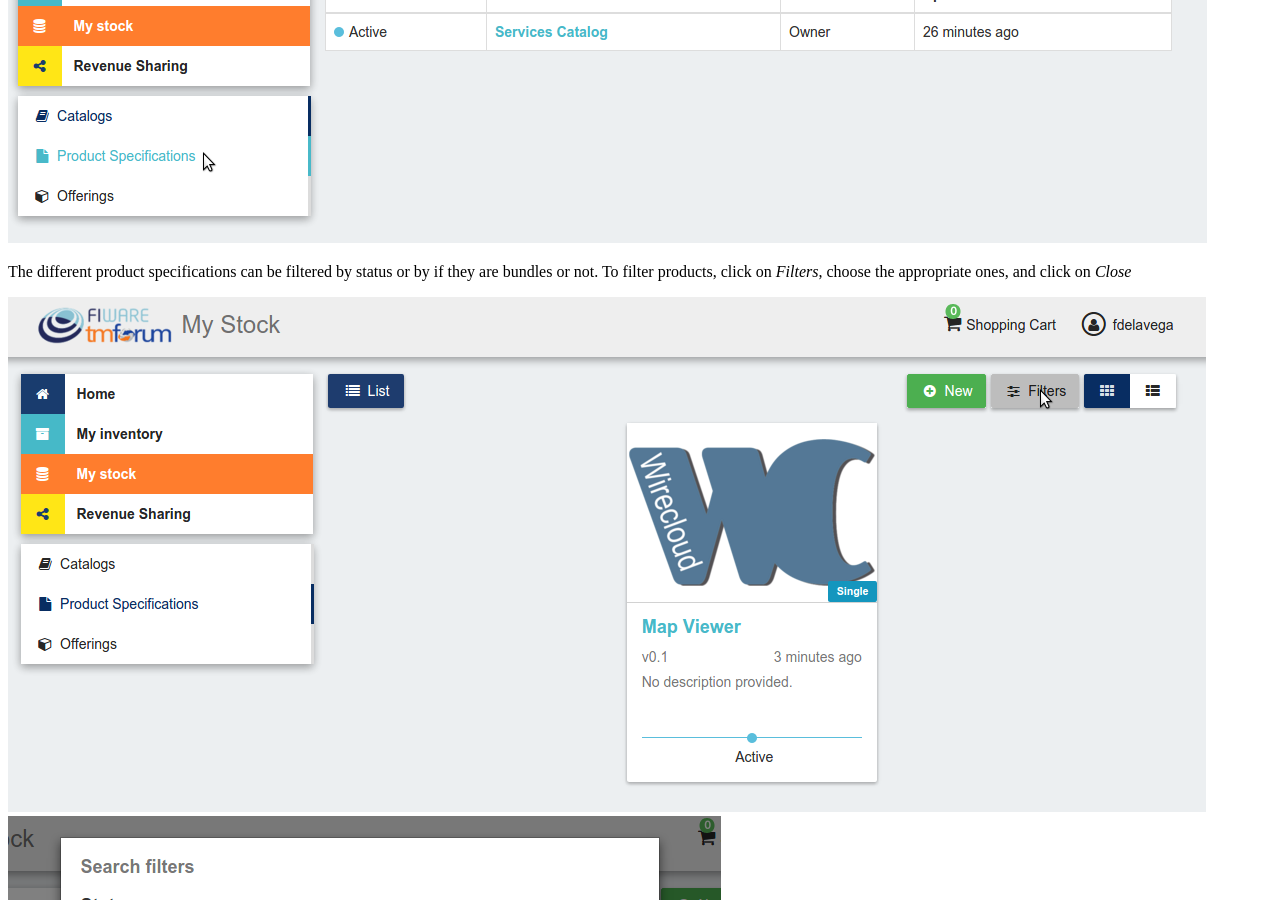
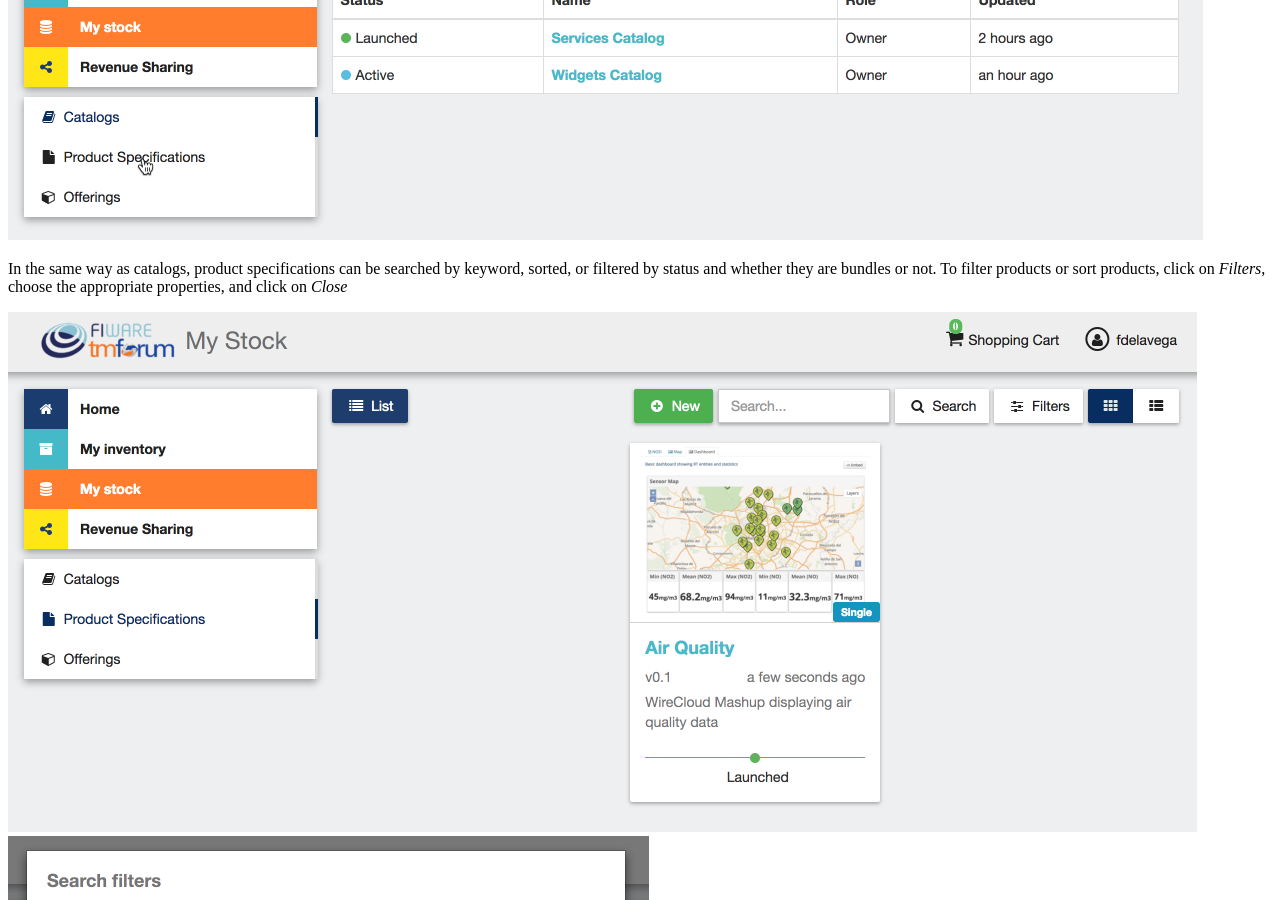
Before and after one commit to FIWARE-TMForum/Business-API-Ecosystem, a Sphinx documentation site: the page built from doc/user-programmer-guide.rst, in a window 1280 px wide and 900 px high, scrolled down 18963 px. Built offline with Sphinx 7.4.7 and the Read the Docs theme 2.0.0, drawn with Linux system fonts in a browser that asks for light colours; comment, search, counter and statistics services are not loaded; some of the changed text lies outside the part shown.

Commit message:
Update product spec section of the user guide

```diff
--- a/doc/user-programmer-guide.rst
+++ b/doc/user-programmer-guide.rst
@@ -219,28 +219,34 @@
 
 .. image:: ./images/user/product1.png
    :align: center
+   :scale: 50%
 
-The different product specifications can be filtered by status or by if they are bundles or not. To filter products, click
-on *Filters*, choose the appropriate ones, and click on *Close*
+In the same way as catalogs, product specifications can be searched by keyword, sorted, or filtered by status and whether
+they are bundles or not. To filter products or sort products, click on *Filters*, choose the appropriate properties, and click on *Close*
 
 .. image:: ./images/user/product2.png
    :align: center
+   :scale: 50%
 
 .. image:: ./images/user/product3.png
    :align: center
+   :scale: 50%
 
 Additionally, it is possible to switch between the grid view and the tabular view using the provided buttons.
 
 .. image:: ./images/user/product4.png
    :align: center
+   :scale: 50%
 
 .. image:: ./images/user/product5.png
    :align: center
+   :scale: 50%
 
 To create a new product specification click on *New*
 
 .. image:: ./images/user/product6.png
    :align: center
+   :scale: 50%
 
 In the displayed view, provide the general information of the product spec. including its name, version, and an optional
 description. In addition, you have to include the product brand (Your brand), and an ID number which identifies the product
@@ -328,12 +334,47 @@
 
 .. image:: ./images/user/product20.png
    :align: center
+   :scale: 50%
 
 Update the required values and click on *Update*. Note that for start selling an offering that includes the product specification
 you will be required to change its status to *Launched*
 
 .. image:: ./images/user/product21.png
    :align: center
+   :scale: 50%
+
+.. note::
+   For digital products it is not allowed to update the version using this form. Instead it is required to follow the
+   process for upgrading the product version.
+
+The basic information of the product specification is not the only information that can be updated, but it is also possible
+to update the *Attachments* and the *Relationships* by clicking of the related tab.
+
+.. image:: ./images/user/product22.png
+   :align: center
+   :scale: 50%
+
+.. image:: ./images/user/product23.png
+   :align: center
+   :scale: 50%
+
+The displayed details form can be used for digital products specifications in order to provide new versions of the digital assets
+being offered. This can be done by clicking on *Upgrade*.
+
+.. image:: ./images/user/product24.png
+   :align: center
+   :scale: 50%
+
+In the displayed form, it is required to include a new version for the product specification and to provide the new digital
+asset to be offered.
+
+.. image:: ./images/user/product25.png
+   :align: center
+   :scale: 50%
+
+.. note::
+   All the customers who have acquired an offering including the current product specifications will be able to access to
+   the new version of the digital asset.
 
 Manage Product Offerings
 ------------------------
```
Also changed, not shown: doc/images/user/product1.png, doc/images/user/product2.png, doc/images/user/product20.png, doc/images/user/product21.png, doc/images/user/product22.png (added), doc/images/user/product23.png (added), doc/images/user/product24.png (added), doc/images/user/product25.png (added), doc/images/user/product3.png, doc/images/user/product4.png, doc/images/user/product5.png, doc/images/user/product6.png.
